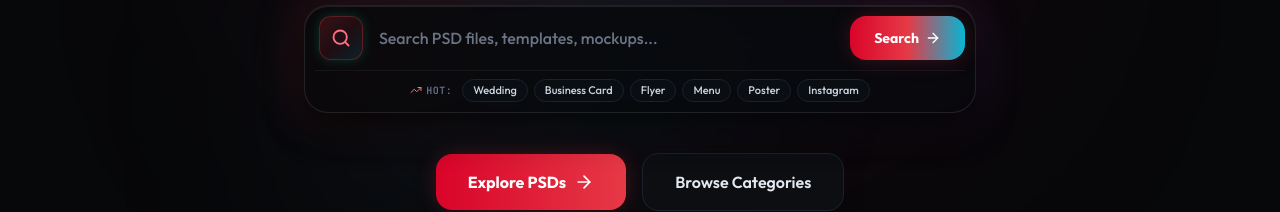
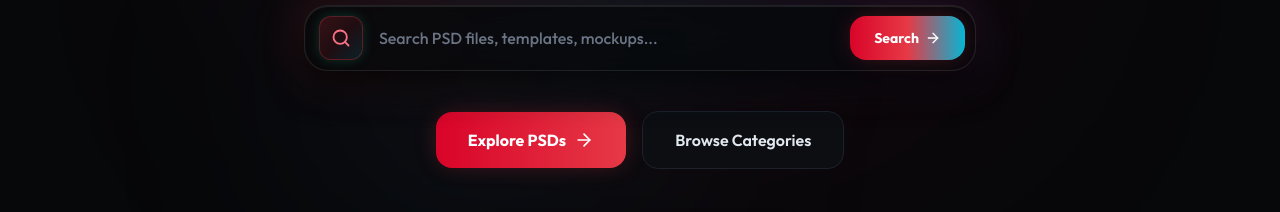
Before and after one commit to viknesh0408/SharpShadow, a React (Vite) app in the folder frontend/: page / in a window 1280 px wide. Shown: the part 442-654 px from the top of the page. Built offline with nearby package versions, Linux system fonts and the light colour scheme; no server answers.

Commit message:
fix(home): remove hot searches section from hero search box

```diff
--- a/frontend/src/pages/Home.tsx
+++ b/frontend/src/pages/Home.tsx
@@ -1,6 +1,6 @@
 import React, { useEffect, useState } from 'react';
 import { Link, useNavigate } from 'react-router-dom';
-import { Sparkles, ArrowRight, ShieldCheck, Download, Layers, Flame, Clock, Zap, Search, TrendingUp } from 'lucide-react';
+import { Sparkles, ArrowRight, ShieldCheck, Download, Layers, Flame, Clock, Zap, Search } from 'lucide-react';
 import { Product, Category } from '../types';
 import { productService } from '../services/productService';
 import { categoryService } from '../services/categoryService';
@@ -20,10 +20,6 @@ export const Home: React.FC = () => {
     if (searchQuery.trim()) {
       navigate(`/search?q=${encodeURIComponent(searchQuery.trim())}`);
     }
-  };
-
-  const handleQuickTagClick = (tag: string) => {
-    navigate(`/search?q=${encodeURIComponent(tag)}`);
   };
 
   useEffect(() => {
@@ -101,24 +97,6 @@ export const Home: React.FC = () => {
                   <ArrowRight className="w-4 h-4" />
                 </button>
               </form>
-
-              {/* Hot Searches Mini Pills */}
-              <div className="mt-2.5 pt-2 border-t border-white/5 flex flex-wrap items-center justify-center gap-1.5 text-[11px] text-slate-400">
-                <span className="text-slate-500 font-mono flex items-center gap-1 uppercase tracking-wider text-[10px] font-semibold mr-1">
-                  <TrendingUp className="w-3 h-3 text-sharp-400" />
-                  Hot:
-                </span>
-                {['Wedding', 'Business Card', 'Flyer', 'Menu', 'Poster', 'Instagram'].map((tag) => (
-                  <button
-                    key={tag}
-                    type="button"
-                    onClick={() => handleQuickTagClick(tag)}
-                    className="px-2.5 py-0.5 rounded-full bg-dark-900/90 hover:bg-sharp-500/20 border border-dark-750 hover:border-sharp-500/40 text-slate-300 hover:text-sharp-300 font-medium transition-all cursor-pointer active:scale-95"
-                  >
-                    {tag}
-                  </button>
-                ))}
-              </div>
             </div>
           </div>
 
```
